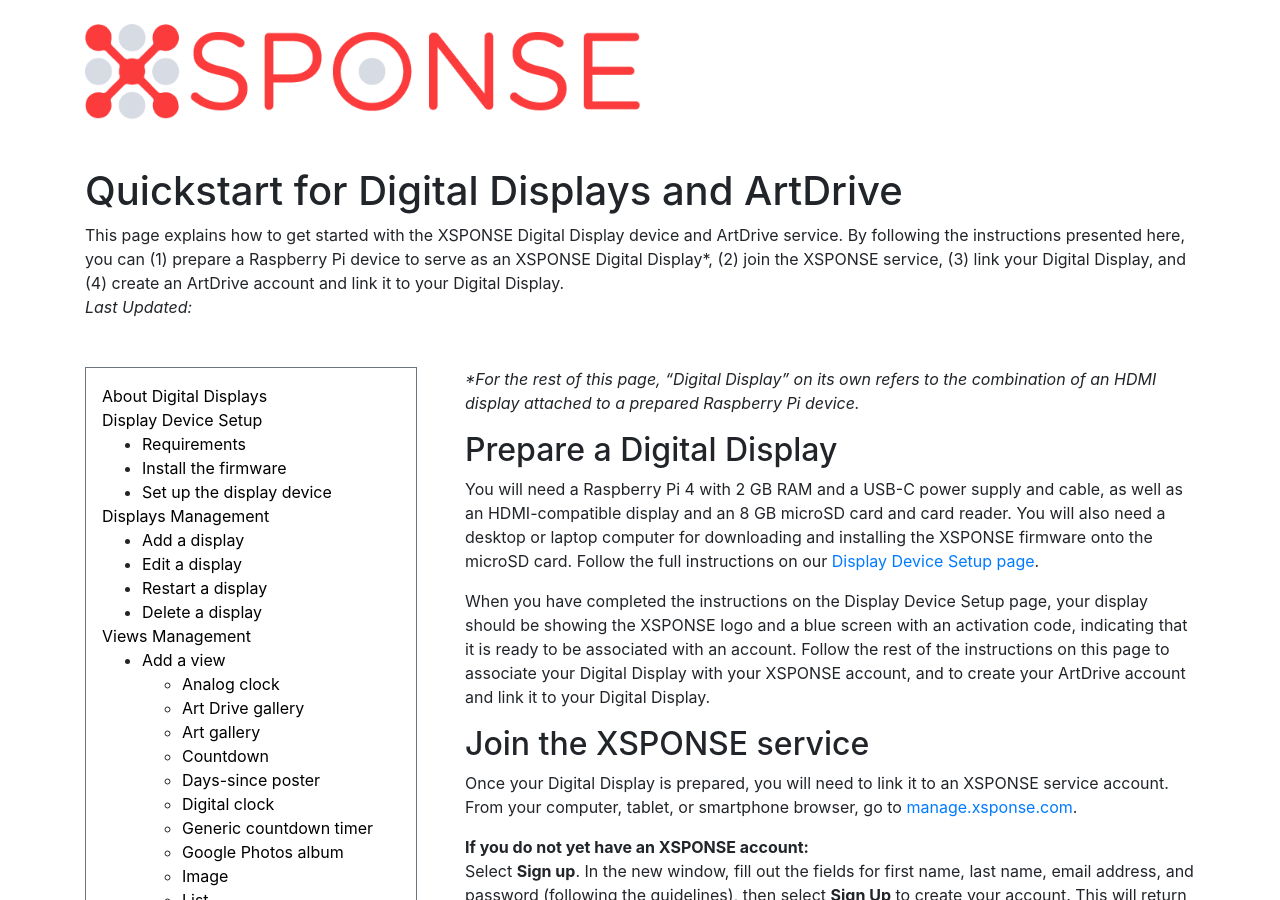
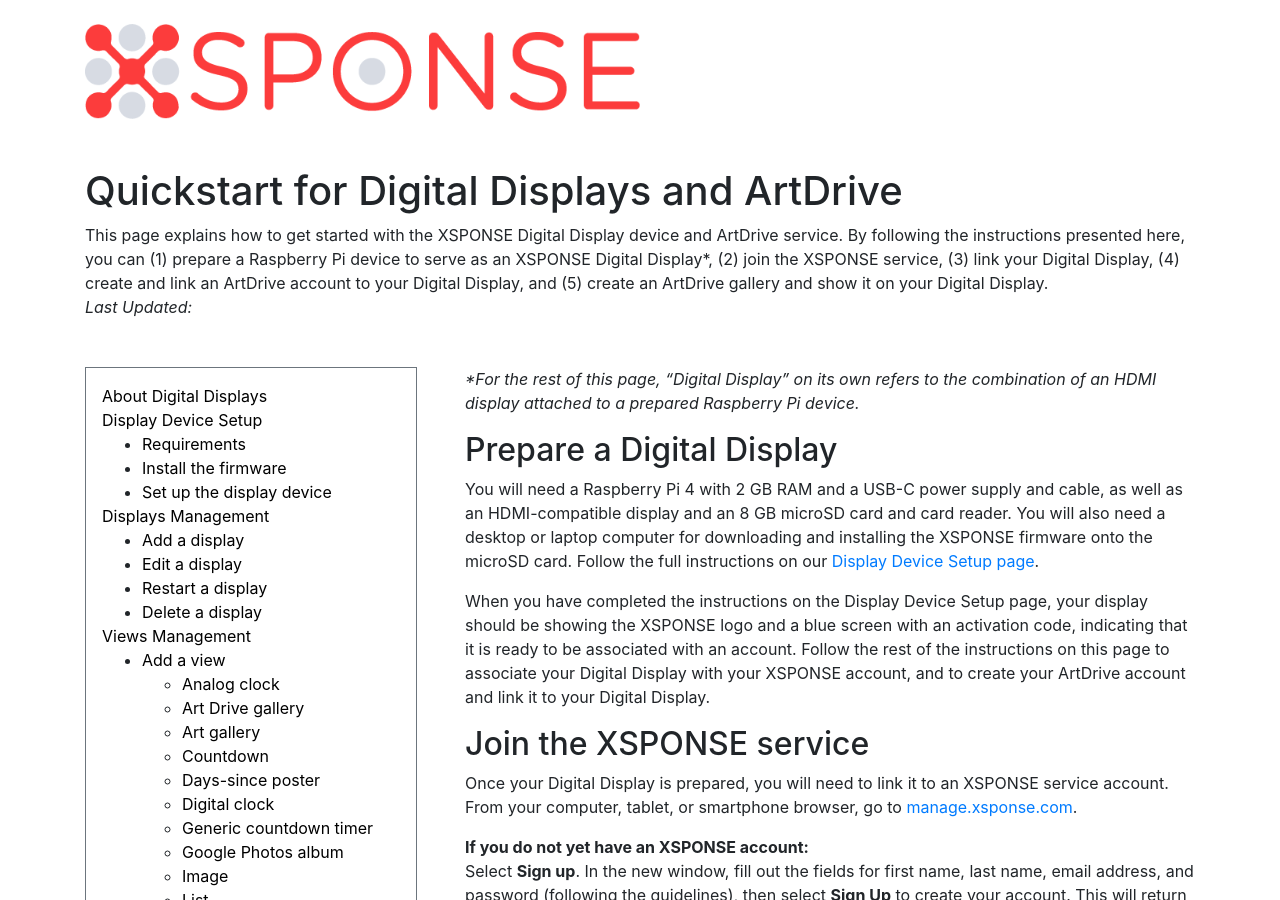
Before and after one commit to NrsSystems/docs, a Jekyll site: the page built from digital-displays/artdrive-quickstart.md, in a window 1280 px wide and 900 px high. Built offline with Jekyll 4.4.1, drawn with Linux system fonts in a browser that asks for light colours; our own code applies the rules of GitHub Pages for plain Markdown files.

Commit message:
Update artdrive-quickstart.md

```diff
--- a/digital-displays/artdrive-quickstart.md
+++ b/digital-displays/artdrive-quickstart.md
@@ -1,6 +1,6 @@
 ---
 title: Quickstart for Digital Displays and ArtDrive
-abstract: This page explains how to get started with the XSPONSE Digital Display device and ArtDrive service. By following the instructions presented here, you can (1) prepare a Raspberry Pi device to serve as an XSPONSE Digital Display*, (2) join the XSPONSE service, (3) link your Digital Display, and (4) create an ArtDrive account and link it to your Digital Display.
+abstract: This page explains how to get started with the XSPONSE Digital Display device and ArtDrive service. By following the instructions presented here, you can (1) prepare a Raspberry Pi device to serve as an XSPONSE Digital Display*, (2) join the XSPONSE service, (3) link your Digital Display, (4) create and link an ArtDrive account to your Digital Display, and (5) create an ArtDrive gallery and show it on your Digital Display.
 ---
 _\*For the rest of this page, "Digital Display" on its own refers to the combination of an HDMI display attached to a prepared Raspberry Pi device._
 
```
